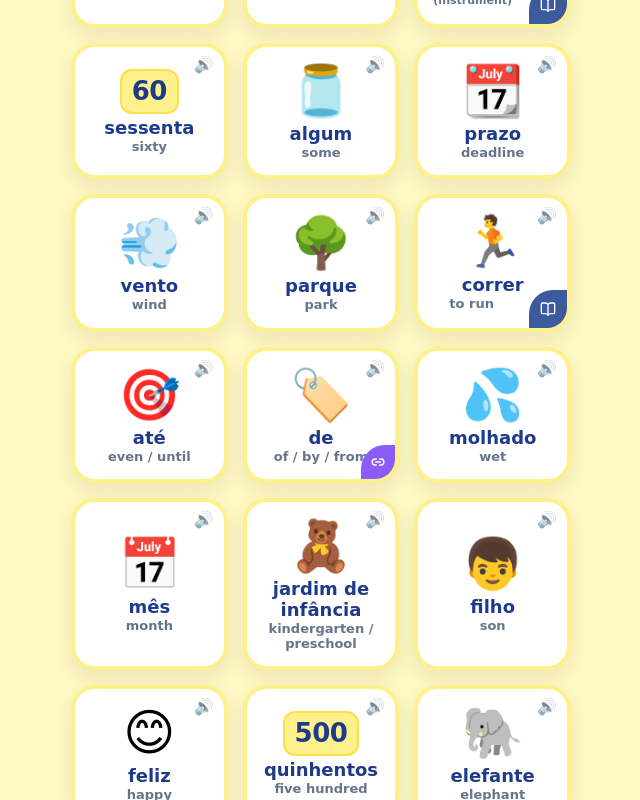
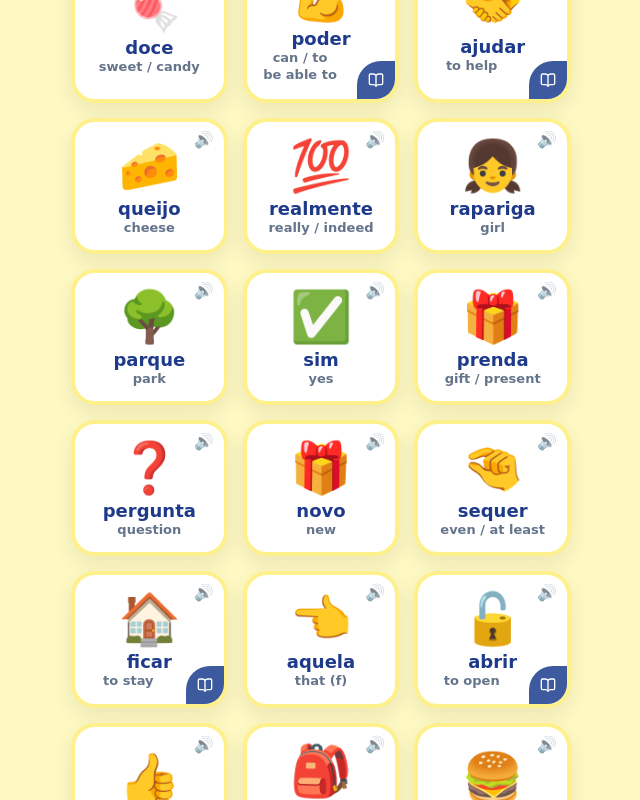
Before and after one commit to MesutUluag/Portugese-for-Kids, a React (Vite) app: page / in a window 1280 px wide. Shown: the part 1200-2000 px from the top of the page, without its empty margins (319-959 px from the left). Built offline with nearby package versions, Linux system fonts and the light colour scheme; no server answers.

Commit message:
fix: add more words

```diff
--- a/src/data/verbConjugations.ts
+++ b/src/data/verbConjugations.ts
@@ -1928,4 +1928,50 @@ export const verbConjugations: Record<string, VerbConjugation> = {
       exParticipioTr: 'Bütün bilmeceleri bildim.',
     },
   },
+
+  // ── mostrar ───────────────────────────────────────────────────────────────
+  mostrar: {
+    a1: {
+      presente: rows('mostro', 'mostras', 'mostra', 'mostramos', 'mostram'),
+      exPresente: 'Eu mostro os meus desenhos à professora.',
+      exFuturo:   'Eu vou mostrar as fotos das férias à família.',
+      exContinua: 'Eu estou a mostrar o caminho ao turista.',
+      exPresenteEn: 'I show my drawings to the teacher.',
+      exFuturoEn:   'I am going to show the holiday photos to the family.',
+      exContinuaEn: 'I am showing the way to the tourist.',
+      exPresenteTr: 'Resimlerimi öğretmenime gösteriyorum.',
+      exFuturoTr:   'Tatil fotoğraflarını aileye göstereceğim.',
+      exContinuaTr: 'Turiste yolu gösteriyorum.',
+    },
+    a2: {
+      preteritoPerfeito:   rows('mostrei',   'mostraste',  'mostrou',   'mostrámos',  'mostraram'),
+      preteritoImperfeito: rows('mostrava',  'mostravas',  'mostrava',  'mostrávamos','mostravam'),
+      participioPassado: 'mostrado',
+      exParticipioEn: 'I have shown my project to the whole class.',
+      exParticipioTr: 'Projeyi tüm sınıfa gösterdim.',
+    },
+  },
+
+  // ── acontecer ─────────────────────────────────────────────────────────────
+  acontecer: {
+    a1: {
+      presente: rows('aconteço', 'aconteces', 'acontece', 'acontecemos', 'acontecem'),
+      exPresente: 'Os acidentes acontecem quando não prestamos atenção.',
+      exFuturo:   'O que vai acontecer no final da história?',
+      exContinua: 'Está a acontecer um jogo de futebol no recreio.',
+      exPresenteEn: 'Accidents happen when we don\'t pay attention.',
+      exFuturoEn:   'What is going to happen at the end of the story?',
+      exContinuaEn: 'A football game is happening at break time.',
+      exPresenteTr: 'Dikkat etmediğimizde kazalar oluyor.',
+      exFuturoTr:   'Hikayenin sonunda ne olacak?',
+      exContinuaTr: 'Teneffüste bir futbol maçı oluyor.',
+    },
+    a2: {
+      preteritoPerfeito:   rows('aconteci',   'aconteceste',  'aconteceu',   'acontecemos',  'aconteceram'),
+      preteritoImperfeito: rows('acontecia',  'acontecias',   'acontecia',   'acontecíamos', 'aconteciam'),
+      participioPassado: 'acontecido',
+      exParticipioEn: 'Something wonderful has happened at school today.',
+      exParticipioTr: 'Bugün okulda harika bir şey oldu.',
+    },
+  },
 };
--- a/src/data/words.ts
+++ b/src/data/words.ts
@@ -77,9 +77,12 @@ export const kidsWords: Word[] = [
   { pt: "emprestar", en: "to lend", tr: "ödünç vermek", emoji: "🤝", category: "Verbs" },
   { pt: "sugerir", en: "to suggest", tr: "önermek / teklif etmek", emoji: "💡", category: "Verbs" },
   { pt: "partilhar", en: "to share", tr: "paylaşmak", emoji: "🍰", category: "Verbs" },
-  { pt: "entender", en: "to understand", tr: "anlamak", emoji: "💡", category: "Verbs" },
+  { pt: "entender", en: "to understand", tr: "anlamak", emoji: "🧠", category: "Verbs" },
   { pt: "ganhar", en: "to win / earn", tr: "kazanmak", emoji: "🏆", category: "Verbs" },
   { pt: "adivinhar", en: "to guess", tr: "tahmin etmek / bilmek", emoji: "🔮", category: "Verbs" },
+  { pt: "mostrar", en: "to show", tr: "göstermek", emoji: "🖐️", category: "Verbs" },
+  { pt: "acontecer", en: "to happen", tr: "olmak / gerçekleşmek", emoji: "💫", category: "Verbs" },
+  { pt: "trouxe", en: "I brought (past of trazer)", tr: "getirdim (trazer'in geçmişi)", emoji: "🎒", category: "Verbs" },
   // ── Family ───────────────────────────────────────────────────────────────────
   { pt: "pai", en: "father", tr: "baba", emoji: "👨", category: "Family" },
   { pt: "mãe", en: "mother", tr: "anne", emoji: "👩", category: "Family" },
@@ -367,6 +370,7 @@ export const kidsWords: Word[] = [
   { pt: "hotel", en: "hotel", tr: "otel", emoji: "🏨", category: "Places" },
   { pt: "loja", en: "shop / store", tr: "dükkan / mağaza", emoji: "🏪", category: "Places" },
   { pt: "igreja", en: "church", tr: "kilise", emoji: "⛪", category: "Places" },
+  { pt: "cruzamento", en: "intersection / crossroads", tr: "kavşak / yol ayrımı", emoji: "🔀", category: "Places" },
   // ── Transport ────────────────────────────────────────────────────────────────
   { pt: "carro", en: "car", tr: "araba", emoji: "🚗", category: "Transport" },
   { pt: "autocarro", en: "bus", tr: "otobüs", emoji: "🚌", category: "Transport" },
@@ -506,6 +510,9 @@ export const kidsWords: Word[] = [
   { pt: "mundo", en: "world", tr: "dünya", emoji: "🌍", category: "Nouns" },
   { pt: "razão", en: "reason / right", tr: "sebep / neden / haklılık", emoji: "💡", category: "Nouns" },
   { pt: "xadrez", en: "chess", tr: "satranç", emoji: "♟️", category: "Nouns" },
+  { pt: "chaves", en: "keys", tr: "anahtarlar", emoji: "🔑", category: "Nouns" },
+  { pt: "casamento", en: "wedding / marriage", tr: "düğün / evlilik", emoji: "💒", category: "Nouns" },
+  { pt: "pavão", en: "peacock", tr: "tavus kuşu", emoji: "🦚", category: "Nouns" },
   // ── Pronouns & Function Words ─────────────────────────────────────────────────
   { pt: "meu", en: "my", tr: "benim", emoji: "👤", category: "Pronouns" },
   { pt: "nosso", en: "our", tr: "bizim", emoji: "👥", category: "Pronouns" },
@@ -524,10 +531,23 @@ export const kidsWords: Word[] = [
   { pt: "entre", en: "between", tr: "arasında", emoji: "↔️", category: "Pronouns" },
   { pt: "nesta", en: "in this", tr: "bu (içinde)", emoji: "📍", category: "Pronouns" },
   { pt: "aqueles", en: "those (m, pl)", tr: "onlar, şunlar (eril ve çoğul)", emoji: "👥", category: "Pronouns" },
+  { pt: "aquela", en: "that (f)", tr: "o (dişil) / şu (dişil)", emoji: "👈", category: "Pronouns" },
+  { pt: "nem", en: "not even / nor", tr: "ne bile / ne de", emoji: "🚫", category: "Pronouns" },
+  { pt: "sequer", en: "even / at least", tr: "bile / hiç olmazsa", emoji: "🤏", category: "Pronouns" },
   // ── Adverbs & Prepositions ────────────────────────────────────────────────────
   { pt: "ainda", en: "still / yet", tr: "hâlâ / henüz", emoji: "⏳", category: "Adverbs" },
   { pt: "sempre", en: "always", tr: "her zaman", emoji: "♾️", category: "Adverbs" },
   { pt: "aqui", en: "here", tr: "burada", emoji: "📍", category: "Adverbs" },
+  { pt: "longe", en: "far / far away", tr: "uzak / uzakta", emoji: "🌌", category: "Adverbs" },
+  { pt: "perto", en: "near / close", tr: "yakın / yakında", emoji: "🏘️", category: "Adverbs" },
+  { pt: "adiante", en: "ahead / further on", tr: "ilerde / ileride", emoji: "⏭️", category: "Adverbs" },
+  { pt: "antes", en: "before / in front", tr: "önce / daha önce", emoji: "⬅️", category: "Adverbs" },
+  { pt: "depois", en: "after / then", tr: "sonra / daha sonra", emoji: "⏩", category: "Adverbs" },
+  { pt: "daqui", en: "from here", tr: "buradan", emoji: "🗺️", category: "Adverbs" },
+  { pt: "realmente", en: "really / indeed", tr: "gerçekten / hakikaten", emoji: "💯", category: "Adverbs" },
+  { pt: "certamente", en: "certainly / surely", tr: "kesinlikle / elbette", emoji: "🎯", category: "Adverbs" },
+  { pt: "nunca", en: "never", tr: "hiçbir zaman / asla", emoji: "🚫", category: "Adverbs" },
+  { pt: "jamais", en: "never (ever)", tr: "asla / hiçbir zaman (daha güçlü)", emoji: "⛔", category: "Adverbs" },
   { pt: "fora", en: "outside", tr: "dışarı / dışarıda", emoji: "🌳", category: "Adverbs" },
   { pt: "embora", en: "away (ir embora = to leave)", tr: "gitmek için", emoji: "🚶", category: "Adverbs" },
   { pt: "apenas", en: "just / only", tr: "sadece / yalnızca", emoji: "1️⃣", category: "Adverbs" },
```
